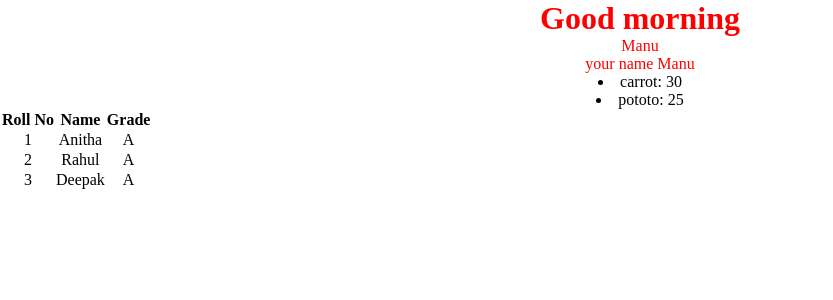
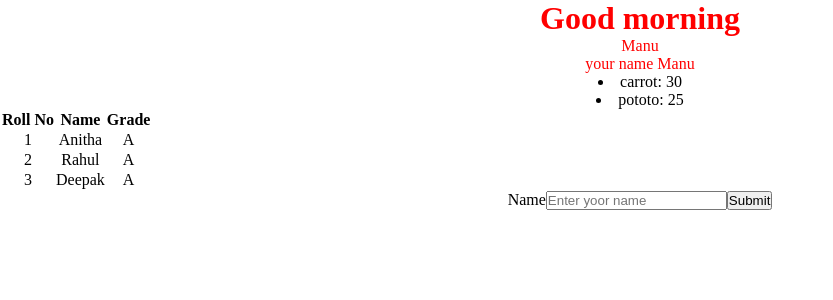
Before and after one commit to gayathrislatrainer23-bot/React-2-14, a React (Create React App) app: page / in a window 1280 px wide. Shown: the top 300 px of the page, without its empty margins (0-833 px from the left). Built offline with nearby package versions, Linux system fonts and the light colour scheme.

Commit message:
day-10 10/11/2025

```diff
--- a/src/App.js
+++ b/src/App.js
@@ -1,6 +1,7 @@
 
 import './App.css';
 import Counter from './components/Counter';
+import Form from './components/Form';
 import FruitList from './components/FruitList';
 import Greetings from './components/Greetings';
 import LogInForm from './components/LogInForm';
@@ -26,6 +27,7 @@
 */}
 <Vegetable/>
 <StudentTable/>
+<Form/>
    </div>
   );
 }
--- a/src/components/Attendance.jsx
+++ b/src/components/Attendance.jsx
@@ -1,11 +1,6 @@
 const Attendance = () =>{
 
 
-    return(
-        <>
-
-        </>
-    )
 }
 
 export default Attendance;
--- /dev/null
+++ b/src/components/Form.jsx
@@ -0,0 +1,23 @@
+import { useState } from "react";
+
+const Form =() =>{
+    const [name,setName] =useState('')
+    const handleSubmit =(e) =>{
+       e.preventDefault()
+       // preventing refresh/ reload
+       alert(`Name ${name}`)
+    }
+    return(
+        <>
+        <form onSubmit={handleSubmit}>
+            <label>Name</label>
+            <input type="text" placeholder="Enter yoor name" value ={name}
+             onChange={(e)=>{setName(e.target.value)}} />
+            <button>Submit</button>
+        </form>
+
+        </>
+    )
+
+}
+export default Form;
```
Also changed, not shown: 1 other file (tests, documents, lock files or other folders).
